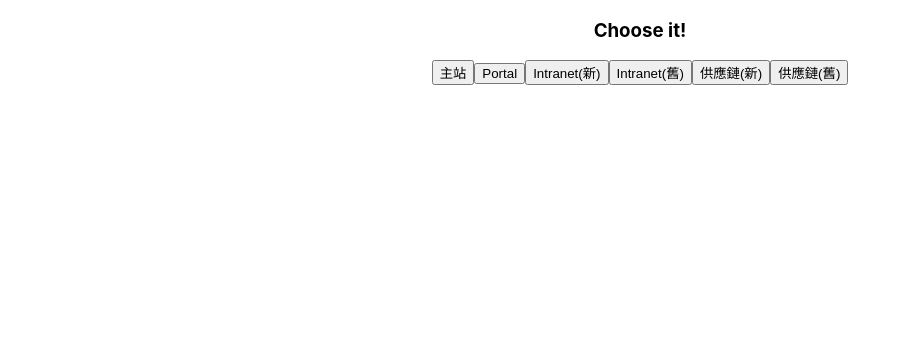
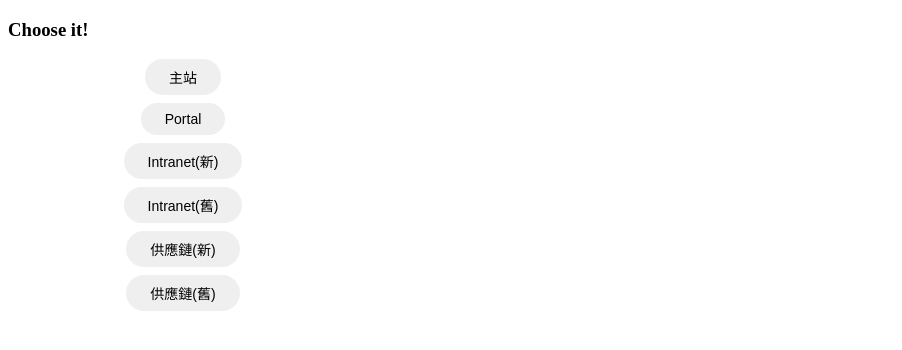
Before and after one commit to annielin28815/react-extensions-books, a React (Create React App) app: page / in a window 1280 px wide. Shown: the top 350 px of the page, without its empty margins (0-902 px from the left). Built offline with nearby package versions, Linux system fonts and the light colour scheme.

Commit message:
add style

```diff
--- a/src/App.css
+++ b/src/App.css
@@ -1,38 +1,16 @@
-.App {
-  text-align: center;
+.app {
+  padding: 4px 16px;
 }
-
-.App-logo {
-  height: 40vmin;
-  pointer-events: none;
-}
-
-@media (prefers-reduced-motion: no-preference) {
-  .App-logo {
-    animation: App-logo-spin infinite 20s linear;
-  }
-}
-
-.App-header {
-  background-color: #282c34;
-  min-height: 100vh;
+.btn-list {
   display: flex;
   flex-direction: column;
+  justify-content: flex-start;
   align-items: center;
-  justify-content: center;
-  font-size: calc(10px + 2vmin);
-  color: white;
+  gap: 8px;
 }
-
-.App-link {
-  color: #61dafb;
+.btn-list .btn {
+  border: none;
+  border-radius: 20px;
+  padding: 8px 24px;
+  font-size: 14px;
 }
-
-@keyframes App-logo-spin {
-  from {
-    transform: rotate(0deg);
-  }
-  to {
-    transform: rotate(360deg);
-  }
-}
--- a/src/App.js
+++ b/src/App.js
@@ -45,7 +45,7 @@ function App() {
       <div className="btn-list">
         {btnList.length > 0 && btnList.map((item) => {
           return (
-            <button onClick={() => openTabs(item.url)}>{item.name}</button>
+            <button onClick={() => openTabs(item.url)} className='btn'>{item.name}</button>
           )
         })}
       </div>
--- a/src/index.css
+++ b/src/index.css
@@ -1,13 +1,4 @@
 body {
-  margin: 0;
-  font-family: -apple-system, BlinkMacSystemFont, 'Segoe UI', 'Roboto', 'Oxygen',
-    'Ubuntu', 'Cantarell', 'Fira Sans', 'Droid Sans', 'Helvetica Neue',
-    sans-serif;
-  -webkit-font-smoothing: antialiased;
-  -moz-osx-font-smoothing: grayscale;
+  width: 350px;
+  height: auto;
 }
-
-code {
-  font-family: source-code-pro, Menlo, Monaco, Consolas, 'Courier New',
-    monospace;
-}
```
